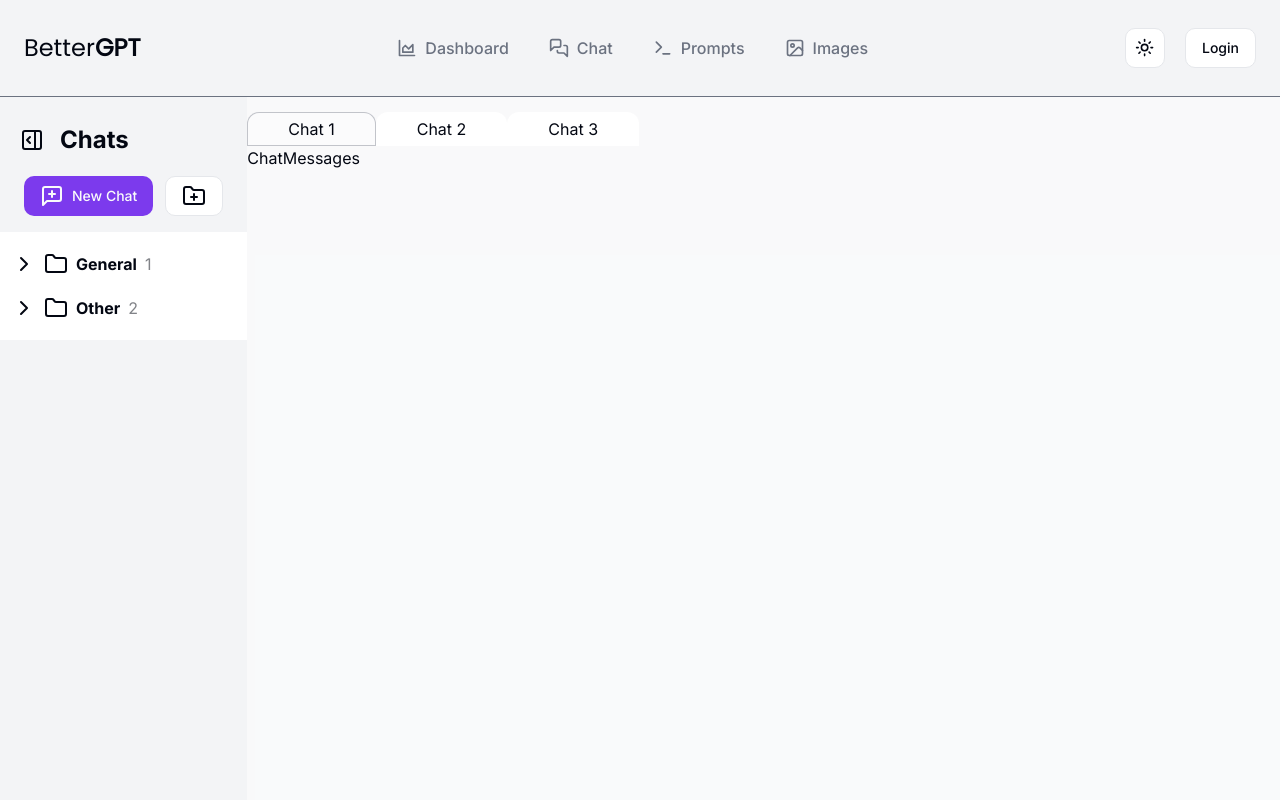
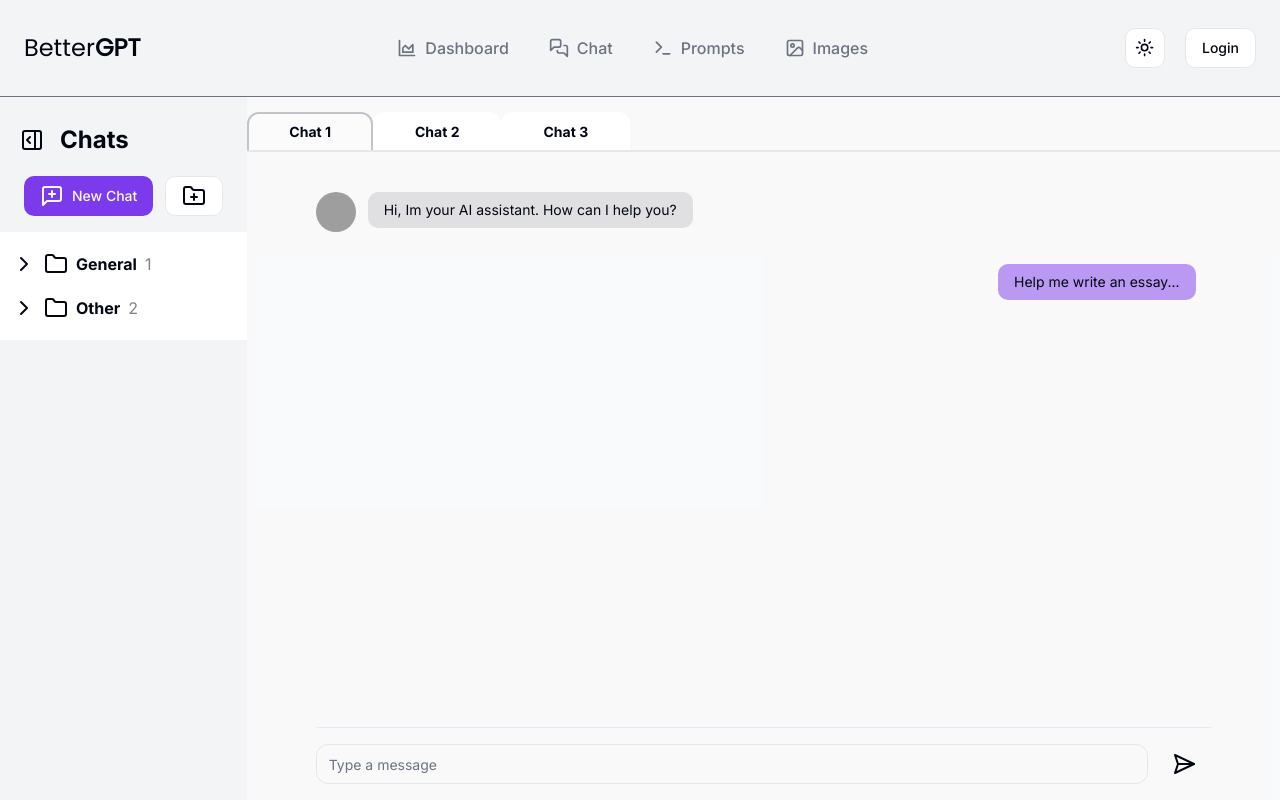
Before and after one commit to TheArcus02/Better-GPT, a Next.js app: page /app/chat/1 in a window 1280 px wide. Built offline with nearby package versions, Linux system fonts and the light colour scheme; no server answers; grey boxes are pictures that could not be loaded.

Commit message:
chat messages, chat message

```diff
--- a/components/chat/chat-client.tsx
+++ b/components/chat/chat-client.tsx
@@ -3,10 +3,11 @@
 import React from 'react'
 import ChatTabs from './chat-tabs'
 import ChatMessages from './chat-messages'
+import ChatForm from './chat-form'
 
 const ChatClient = () => {
   return (
-    <div className='flex flex-col h-full w-full bg-secondary/50'>
+    <div className='flex flex-col h-full w-full bg-secondary/50 items-center'>
       <ChatTabs
         tabNames={[
           {
@@ -17,7 +18,10 @@ const ChatClient = () => {
           { name: 'Chat 3', active: false },
         ]}
       />
-      <ChatMessages />
+      <div className='flex flex-col h-full max-w-4xl w-full'>
+        <ChatMessages />
+        <ChatForm />
+      </div>
     </div>
   )
 }
--- a/components/chat/chat-form.tsx
+++ b/components/chat/chat-form.tsx
@@ -1,8 +1,21 @@
 'use client'
 import React from 'react'
+import { SendHorizonal } from 'lucide-react'
+import { Input } from '../ui/input'
+import { Button } from '../ui/button'
 
 const ChatForm = () => {
-  return <div>ChatForm</div>
+  return (
+    <form className='border-t border-primary/10 py-4 flex items-center gap-x-2'>
+      <Input
+        placeholder='Type a message'
+        className='rounded-lg bg-secondary/10'
+      />
+      <Button variant='ghost'>
+        <SendHorizonal className='w-6 h-6' />
+      </Button>
+    </form>
+  )
 }
 
 export default ChatForm
--- /dev/null
+++ b/components/chat/chat-message.tsx
@@ -0,0 +1,55 @@
+import { cn } from '@/lib/utils'
+import { Button } from '../ui/button'
+import { Copy } from 'lucide-react'
+import { Avatar, AvatarImage } from '../ui/avatar'
+
+// TODO: DELETE type after schema is created
+type ChatMessageProps = {
+  content: string
+  role: 'user' | 'system'
+}
+
+const ChatMessage = ({ content, role }: ChatMessageProps) => {
+  const onCopy = () => {
+    if (!content) {
+      return
+    }
+
+    navigator.clipboard.writeText(content)
+    // TODO: Add toast
+  }
+  return (
+    <div
+      className={cn(
+        'group flex items-start gap-x-3 py-4 w-full',
+        role === 'user' && 'justify-end',
+      )}
+    >
+      {role !== 'user' && (
+        <Avatar>
+          <AvatarImage src='https://github.com/shadcn.png' />
+        </Avatar>
+      )}
+      <div
+        className={cn(
+          'rounded-md px-4 py-2 max-w-sm text-sm ',
+          role !== 'user' ? 'bg-foreground/10' : 'bg-primary/50',
+        )}
+      >
+        {content}
+      </div>
+      {role !== 'user' && (
+        <Button
+          onClick={onCopy}
+          className='opacity-0 group-hover:opacity-100 transition'
+          size='icon'
+          variant='ghost'
+        >
+          <Copy className='w-4 h-4' />
+        </Button>
+      )}
+    </div>
+  )
+}
+
+export default ChatMessage
--- a/components/chat/chat-messages.tsx
+++ b/components/chat/chat-messages.tsx
@@ -1,9 +1,18 @@
 'use client'
 
 import React from 'react'
+import ChatMessage from './chat-message'
 
 const ChatMessages = () => {
-  return <div>ChatMessages</div>
+  return (
+    <div className='flex-1 overflow-y-auto pr-4 w-full pt-6'>
+      <ChatMessage
+        role='system'
+        content='Hi, Im your AI assistant. How can I help you?'
+      />
+      <ChatMessage role='user' content='Help me write an essay...' />
+    </div>
+  )
 }
 
 export default ChatMessages
--- a/components/chat/chat-tabs.tsx
+++ b/components/chat/chat-tabs.tsx
@@ -10,14 +10,14 @@ type Tab = {
 
 const ChatTabs = ({ tabNames }: { tabNames: Tab[] }) => {
   return (
-    <div className='flex mt-4'>
+    <div className='flex mt-4 w-full border-b-2'>
       {tabNames.map((tab, index) => (
         <div
           className={cn(
-            'px-10 py-1 rounded-t-lg border cursor-pointer',
+            'px-10 py-2 rounded-t-lg border-t-2 border-l-2 border-r-2 text-sm font-bold text-center',
             tab.active
               ? 'border-muted-foreground/40 bg-background/40'
-              : 'border-transparent bg-background',
+              : 'border-transparent bg-background hover:bg-background/40 cursor-pointer',
           )}
           key={tab.name + index}
         >
--- /dev/null
+++ b/components/ui/avatar.tsx
@@ -0,0 +1,50 @@
+"use client"
+
+import * as React from "react"
+import * as AvatarPrimitive from "@radix-ui/react-avatar"
+
+import { cn } from "@/lib/utils"
+
+const Avatar = React.forwardRef<
+  React.ElementRef<typeof AvatarPrimitive.Root>,
+  React.ComponentPropsWithoutRef<typeof AvatarPrimitive.Root>
+>(({ className, ...props }, ref) => (
+  <AvatarPrimitive.Root
+    ref={ref}
+    className={cn(
+      "relative flex h-10 w-10 shrink-0 overflow-hidden rounded-full",
+      className
+    )}
+    {...props}
+  />
+))
+Avatar.displayName = AvatarPrimitive.Root.displayName
+
+const AvatarImage = React.forwardRef<
+  React.ElementRef<typeof AvatarPrimitive.Image>,
+  React.ComponentPropsWithoutRef<typeof AvatarPrimitive.Image>
+>(({ className, ...props }, ref) => (
+  <AvatarPrimitive.Image
+    ref={ref}
+    className={cn("aspect-square h-full w-full", className)}
+    {...props}
+  />
+))
+AvatarImage.displayName = AvatarPrimitive.Image.displayName
+
+const AvatarFallback = React.forwardRef<
+  React.ElementRef<typeof AvatarPrimitive.Fallback>,
+  React.ComponentPropsWithoutRef<typeof AvatarPrimitive.Fallback>
+>(({ className, ...props }, ref) => (
+  <AvatarPrimitive.Fallback
+    ref={ref}
+    className={cn(
+      "flex h-full w-full items-center justify-center rounded-full bg-muted",
+      className
+    )}
+    {...props}
+  />
+))
+AvatarFallback.displayName = AvatarPrimitive.Fallback.displayName
+
+export { Avatar, AvatarImage, AvatarFallback }
--- /dev/null
+++ b/components/ui/input.tsx
@@ -0,0 +1,25 @@
+import * as React from "react"
+
+import { cn } from "@/lib/utils"
+
+export interface InputProps
+  extends React.InputHTMLAttributes<HTMLInputElement> {}
+
+const Input = React.forwardRef<HTMLInputElement, InputProps>(
+  ({ className, type, ...props }, ref) => {
+    return (
+      <input
+        type={type}
+        className={cn(
+          "flex h-10 w-full rounded-md border border-input bg-background px-3 py-2 text-sm ring-offset-background file:border-0 file:bg-transparent file:text-sm file:font-medium placeholder:text-muted-foreground focus-visible:outline-none focus-visible:ring-2 focus-visible:ring-ring focus-visible:ring-offset-2 disabled:cursor-not-allowed disabled:opacity-50",
+          className
+        )}
+        ref={ref}
+        {...props}
+      />
+    )
+  }
+)
+Input.displayName = "Input"
+
+export { Input }
--- a/package.json
+++ b/package.json
@@ -10,6 +10,7 @@
   },
   "dependencies": {
     "@clerk/nextjs": "^4.23.2",
+    "@radix-ui/react-avatar": "^1.0.3",
     "@radix-ui/react-context-menu": "^2.1.4",
     "@radix-ui/react-dialog": "^1.0.4",
     "@radix-ui/react-dropdown-menu": "^2.0.5",
```
Also changed, not shown: 1 other file (tests, documents, lock files or other folders).
